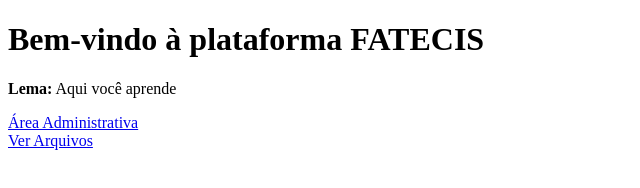
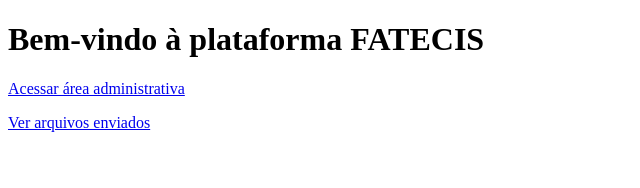
Before and after one commit to LuckdeLao/fatecis, a website: page index.html in a window 1280 px wide. Shown: the whole page, without its empty margins (0-640 px from the left). Drawn offline with Linux system fonts and the light colour scheme.

Commit message:
Add files via upload

```diff
--- a/index.html
+++ b/index.html
@@ -1,12 +1,9 @@
 <!DOCTYPE html>
 <html>
-<head>
-  <title>FATECIS - Aqui você aprende</title>
-</head>
+<head><title>FATECIS - Aqui você aprende</title></head>
 <body>
   <h1>Bem-vindo à plataforma FATECIS</h1>
-  <p><strong>Lema:</strong> Aqui você aprende</p>
-  <a href="/admin">Área Administrativa</a><br>
-  <a href="/arquivos">Ver Arquivos</a>
+  <p><a href="/admin">Acessar área administrativa</a></p>
+  <p><a href="/arquivos">Ver arquivos enviados</a></p>
 </body>
 </html>
--- a/index.js
+++ b/index.js
@@ -1,10 +1,11 @@
 const express = require('express');
 const multer = require('multer');
 const path = require('path');
+const fs = require('fs');
 const app = express();
 const port = process.env.PORT || 3000;
 
-// Configuração do multer para uploads
+// Configuração do multer
 const storage = multer.diskStorage({
   destination: function (req, file, cb) {
     cb(null, 'public/uploads');
@@ -32,7 +33,6 @@
 });
 
 app.get('/arquivos', (req, res) => {
-  const fs = require('fs');
   const dirPath = path.join(__dirname, 'public/uploads');
   fs.readdir(dirPath, (err, files) => {
     if (err) return res.send('Erro ao listar arquivos');
--- a/package.json
+++ b/package.json
@@ -1,7 +1,6 @@
 {
-  "name": "fatecis-prototipo",
+  "name": "fatecis",
   "version": "1.0.0",
-  "description": "Protótipo da plataforma FATECIS",
   "main": "index.js",
   "scripts": {
     "start": "node index.js"
```
Also changed, not shown: admin.html (+2 -5 lines).
